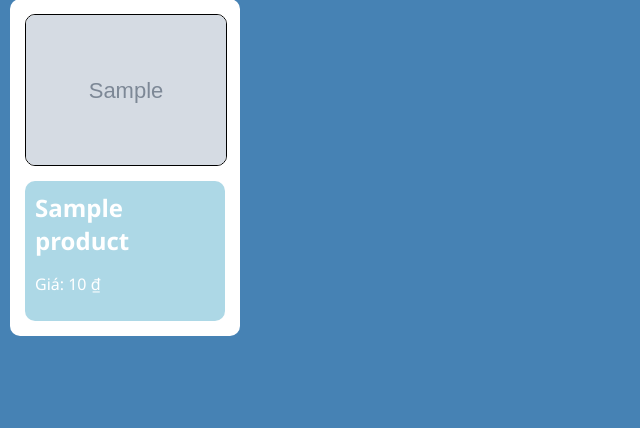
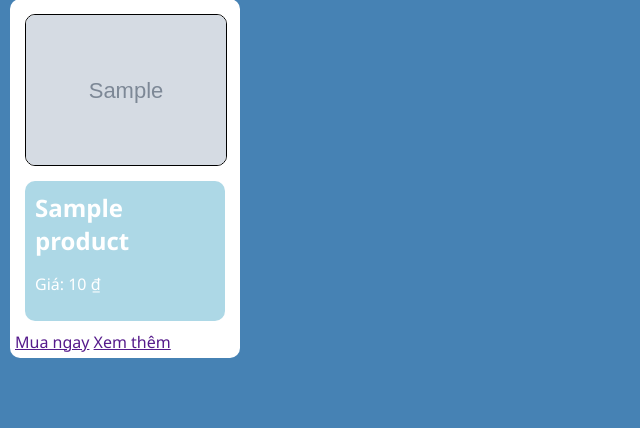
Before and after one commit to Phatcraft/PhatcraftShop, a PHP site: page / in a window 1280 px wide. Shown: the part 372-800 px from the top of the page, without its empty margins (0-640 px from the left). Run offline with PHP 8.4, Linux system fonts and the light colour scheme; tables that the repository leaves empty or names only in its code hold one stand-in row (values such as "Sample post"); grey boxes marked "Sample" are stand-in pictures.

Commit message:
components

```diff
--- a/components/product-card.php
+++ b/components/product-card.php
@@ -10,4 +10,8 @@
     <h2><?php echo $name ?></h2>
     <p>Giá: <span class="price"><?php echo $price ?></span></p>
   </div>
+  <div class="action-bar">
+    <a href="" class="buy">Mua ngay</a>
+    <a href="" class="see-more">Xem thêm</a>
+  </div>
 </div>
```
